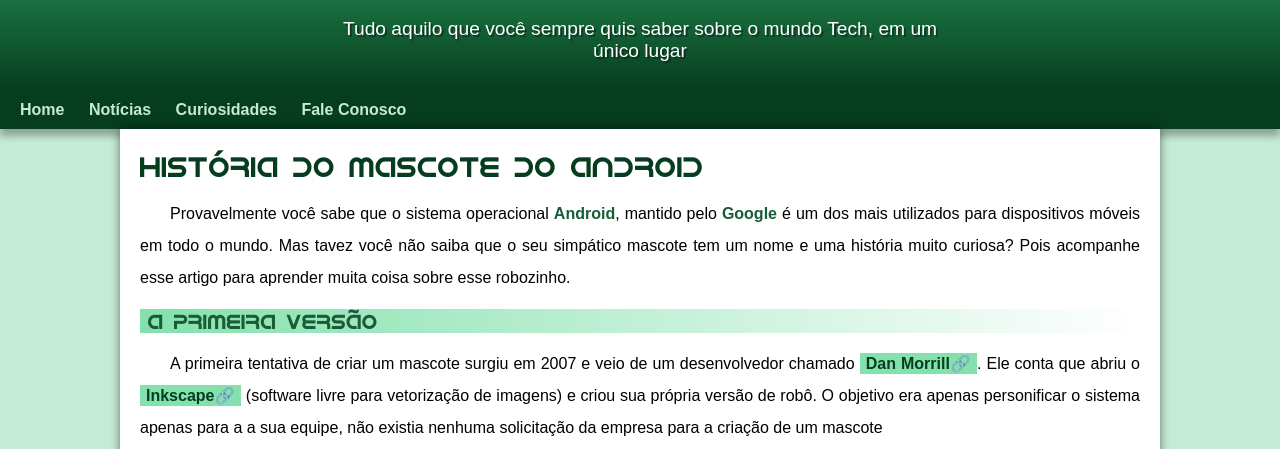
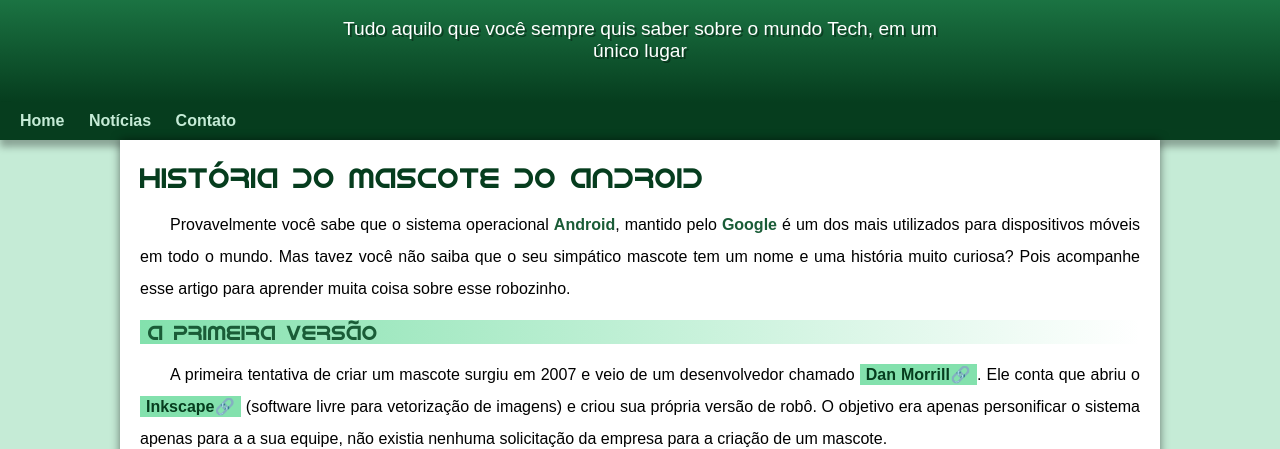
Before and after one commit to RolfRubin/projeto-android, a plain HTML site: page index.html in a window 1280 px wide. Shown: the part 99-548 px from the top of the page. Drawn offline with Linux system fonts and the light colour scheme.

Commit message:
Problema de padding corrigido.

```diff
--- a/estilo/style.css
+++ b/estilo/style.css
@@ -59,7 +59,7 @@
     padding-right: 10px;
     padding-left: 10px;
     margin: auto;
-    margin-bottom: 20px;
+    padding-bottom: 40px;
     text-shadow: 2px 2px 0px rgba(0, 0, 0, 0.363);
 }
 
--- a/index.html
+++ b/index.html
@@ -20,8 +20,7 @@
     <nav>
         <a href="#">Home</a>
         <a href="#">Notícias</a>
-        <a href="#">Curiosidades</a>
-        <a href="#">Fale Conosco</a>
+        <a href="#">Contato</a>
     </nav>
     <main>
         <article>
@@ -38,8 +37,8 @@
             </h2>
 
             <p>
-                A primeira tentativa de criar um mascote surgiu em 2007 e veio de um desenvolvedor chamado <a href="https://androidcommunity.com/dan-morrill-shows-us-the-android-mascot-that-almost-was-20130103/" target="_blank"class="externo">Dan Morrill</a>. Ele conta que abriu o <a href="https://inkscape.org/pt-br/" target="_blank"class="externo">Inkscape</a> (software livre para vetorização de imagens) e criou sua própria versão de robô. O objetivo era apenas personificar o sistema apenas para a a sua equipe, não existia nenhuma solicitação da empresa para a criação de um mascote
-            </p>.
+                A primeira tentativa de criar um mascote surgiu em 2007 e veio de um desenvolvedor chamado <a href="https://androidcommunity.com/dan-morrill-shows-us-the-android-mascot-that-almost-was-20130103/" target="_blank"class="externo">Dan Morrill</a>. Ele conta que abriu o <a href="https://inkscape.org/pt-br/" target="_blank"class="externo">Inkscape</a> (software livre para vetorização de imagens) e criou sua própria versão de robô. O objetivo era apenas personificar o sistema apenas para a a sua equipe, não existia nenhuma solicitação da empresa para a criação de um mascote.
+            </p>
 
             <picture>
                 <source media="(max-width: 670px)" srcset="imagens\dan-droids-pq.png">
```
